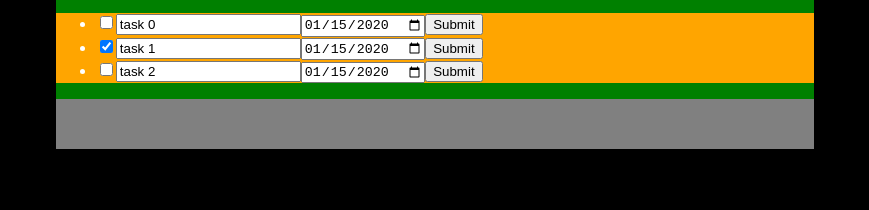
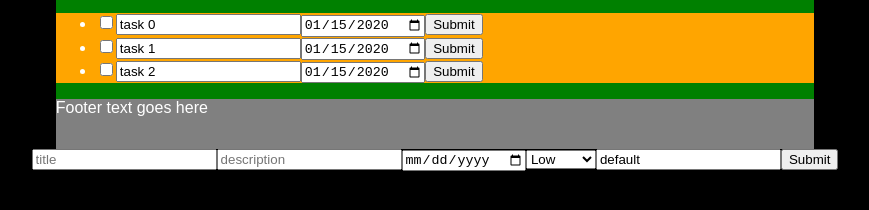
Before and after one commit to DavidOForrester/top_todolist, a website built with webpack: page dist/index.html in a window 1280 px wide. Both pictures are taken after typing "2020-01-15", "2020-01-15", "2020-01-15" into the empty fields and a click on the button "Add Task". Shown: the part 132-342 px from the top of the page, without its empty margins (205-1074 px from the left). Built offline with nearby package versions, Linux system fonts and the light colour scheme.

Commit message:
created form for adding new todolist items

```diff
--- a/src/dom.js
+++ b/src/dom.js
@@ -1,3 +1,5 @@
+import todoList from "./todo";
+
 // Initial load of the page
 export function pageLoad(todoListItems) {
   const content = document.createElement("div");
@@ -18,8 +20,12 @@ export function pageLoad(todoListItems) {
   header.appendChild(headerText);
 
   const headerButton = document.createElement("button");
+  headerButton.id = "add-task-button";
   headerButton.innerText = "Add Task";
   header.appendChild(headerButton);
+  headerButton.addEventListener("click", () => {
+    addTask(todoListItems);
+  });
 
   // Main element
   const list = document.createElement("ul");
@@ -54,8 +60,78 @@ export function pageLoad(todoListItems) {
   }
 
   // Footer element
+  const footerText = document.createElement("div");
+  footerText.innerText = "Footer text goes here";
+  footer.appendChild(footerText);
 }
 
 export function addTask(todoListItems) {
-  const list = document.getElementById("todo-list");
+  const addTaskFrom = document.createElement("div");
+  addTaskFrom.id = "add-task-form";
+  document.body.appendChild(addTaskFrom);
+
+  const form = document.createElement("form");
+  addTaskFrom.appendChild(form);
+
+  const title = document.createElement("input");
+  title.type = "textbox";
+  title.name = "title";
+  title.placeholder = "title";
+  form.appendChild(title);
+
+  const description = document.createElement("input");
+  description.type = "textbox";
+  description.name = "description";
+  description.placeholder = "description";
+  form.appendChild(description);
+
+  const dueDate = document.createElement("input");
+  dueDate.type = "Date";
+  dueDate.name = "dueDate";
+  form.appendChild(dueDate);
+
+  const priority = document.createElement("select");
+  priority.name = "priority";
+  form.appendChild(priority);
+  const optionLow = document.createElement("option");
+  optionLow.value = "Low";
+  optionLow.innerText = "Low";
+  priority.appendChild(optionLow);
+  const optionLMedium = document.createElement("option");
+  optionLMedium.value = "Medium";
+  optionLMedium.innerText = "Medium";
+  priority.appendChild(optionLMedium);
+  const optionHigh = document.createElement("option");
+  optionHigh.value = "High";
+  optionHigh.innerText = "High";
+  priority.appendChild(optionHigh);
+
+  const project = document.createElement("input");
+  project.type = "textbox";
+  project.name = "project";
+  project.defaultValue = "default";
+  form.appendChild(project);
+
+  const submit = document.createElement("input");
+  submit.type = "submit";
+  form.appendChild(submit);
+
+  form.addEventListener("submit", function (event) {
+    event.preventDefault();
+
+    const formData = new FormData(form);
+    const title = formData.get("title");
+    const description = formData.get("description");
+    const dueDate = formData.get("dueDate");
+    const priority = formData.get("priority");
+    const project = formData.get("project");
+
+    const item = new todoList(title, description, dueDate, priority, project);
+
+    todoListItems.push(item);
+
+    document.body.innerHTML = "";
+
+    pageLoad(todoListItems);
+  });
 }
--- a/src/index.js
+++ b/src/index.js
@@ -10,14 +10,13 @@ for (let i = 0; i < 3; i++) {
     "task " + i,
     "description of the task",
     "01/01/2013",
-    "High"
+    "High",
+    "default"
   );
 
   todoListItems.push(item);
 }
 
-todoListItems[1].completeTask(1, todoListItems);
-
 dom.pageLoad(todoListItems);
 
 console.log(todoListItems);
--- a/src/style.css
+++ b/src/style.css
@@ -5,6 +5,7 @@ body {
   display: flex;
   justify-content: center;
   align-items: center;
+  flex-direction: column;
 }
 
 #content {
--- a/src/todo.js
+++ b/src/todo.js
@@ -1,11 +1,11 @@
 // Creating a new todo
 export default class todoList {
-  constructor(title, description, dueDate, priority) {
+  constructor(title, description, dueDate, priority, project) {
     this.title = title;
     this.description = description;
     this.dueDate = dueDate;
     this.priority = priority;
-    this.project = "default";
+    this.project = project;
     this.complete = false;
   }
 
```
Also changed, not shown: dist/dom.bundle.js, dist/todo.bundle.js, 1 other file.
